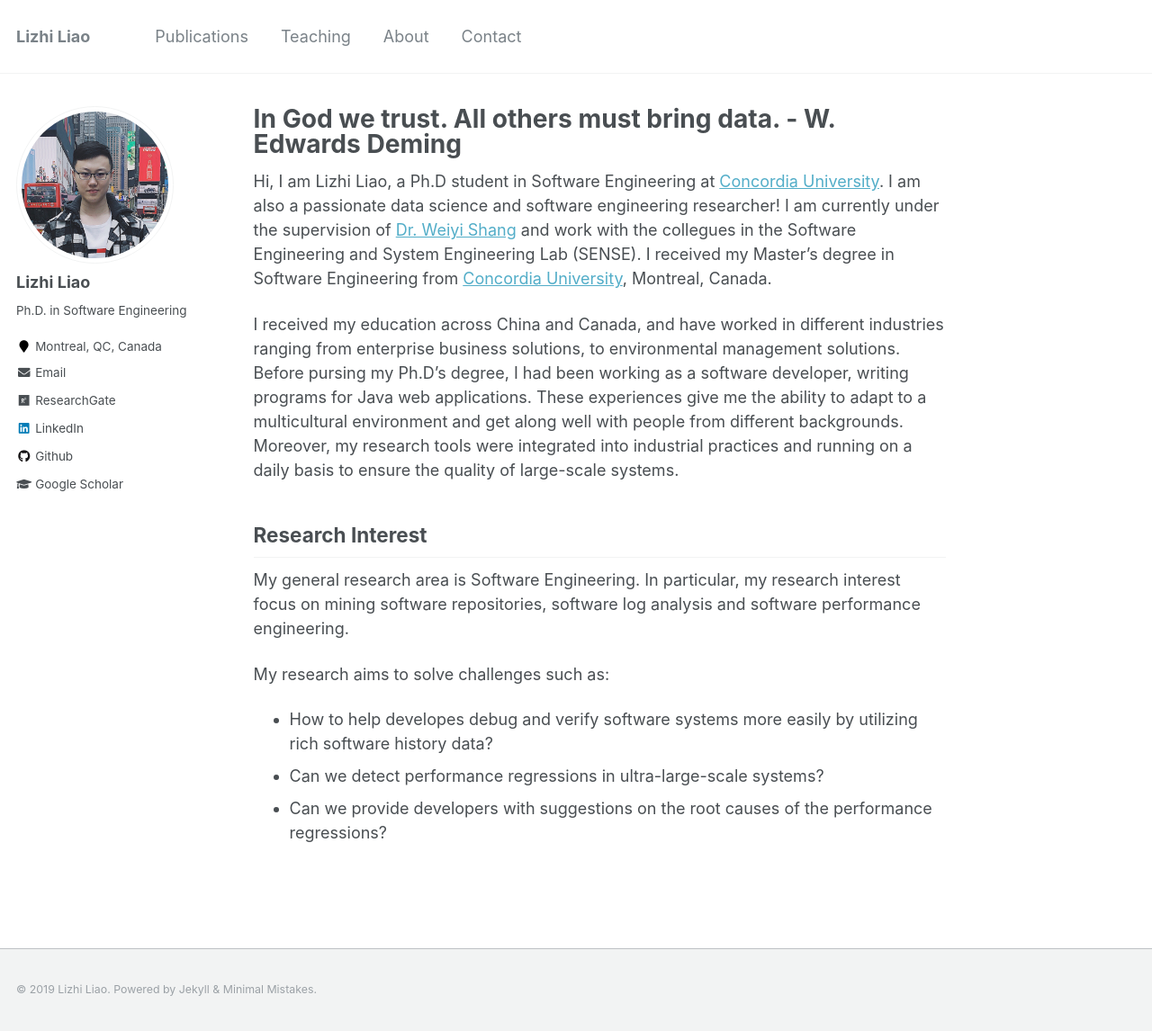
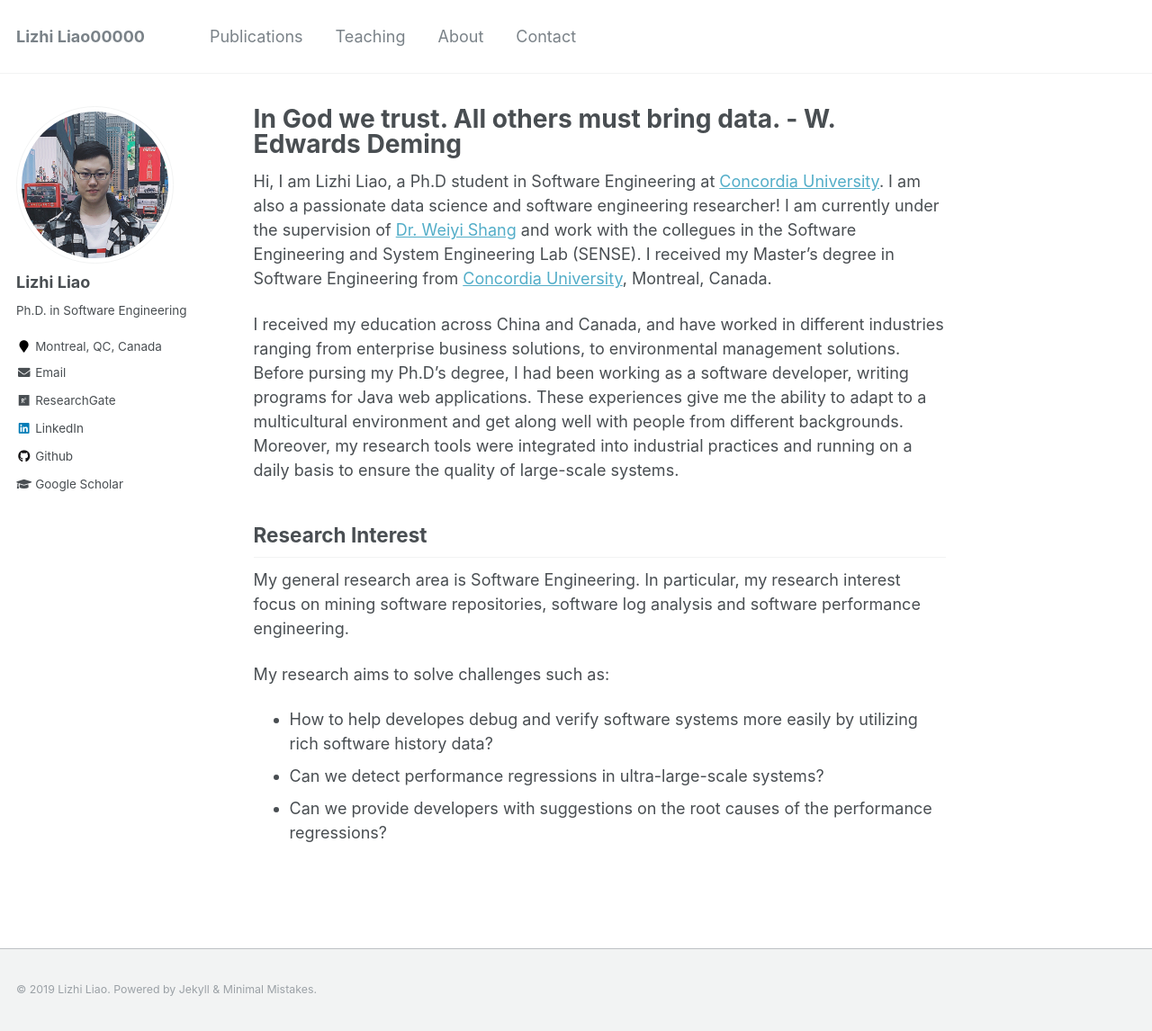
Before and after one commit to Lizhi-Liao/lizhi-liao.github.io, a Jekyll site: the page built from _pages/Intro.md, in a window 1280 px wide and 1146 px high. Shown: the whole window at 90% size. Built offline with Jekyll 4.4.1, drawn with Linux system fonts in a browser that asks for light colours.

Commit message:
Update _config.yml

```diff
--- a/_config.yml
+++ b/_config.yml
@@ -7,7 +7,7 @@
 
 # Site Settings
 locale                   : "en-US"
-title                    : "Lizhi Liao"
+title                    : "Lizhi Liao00000"
 title_separator          : "-"
 name                     : &name "Lizhi Liao"
 description              : &description "Ph.D. in Software Engineering"
```
